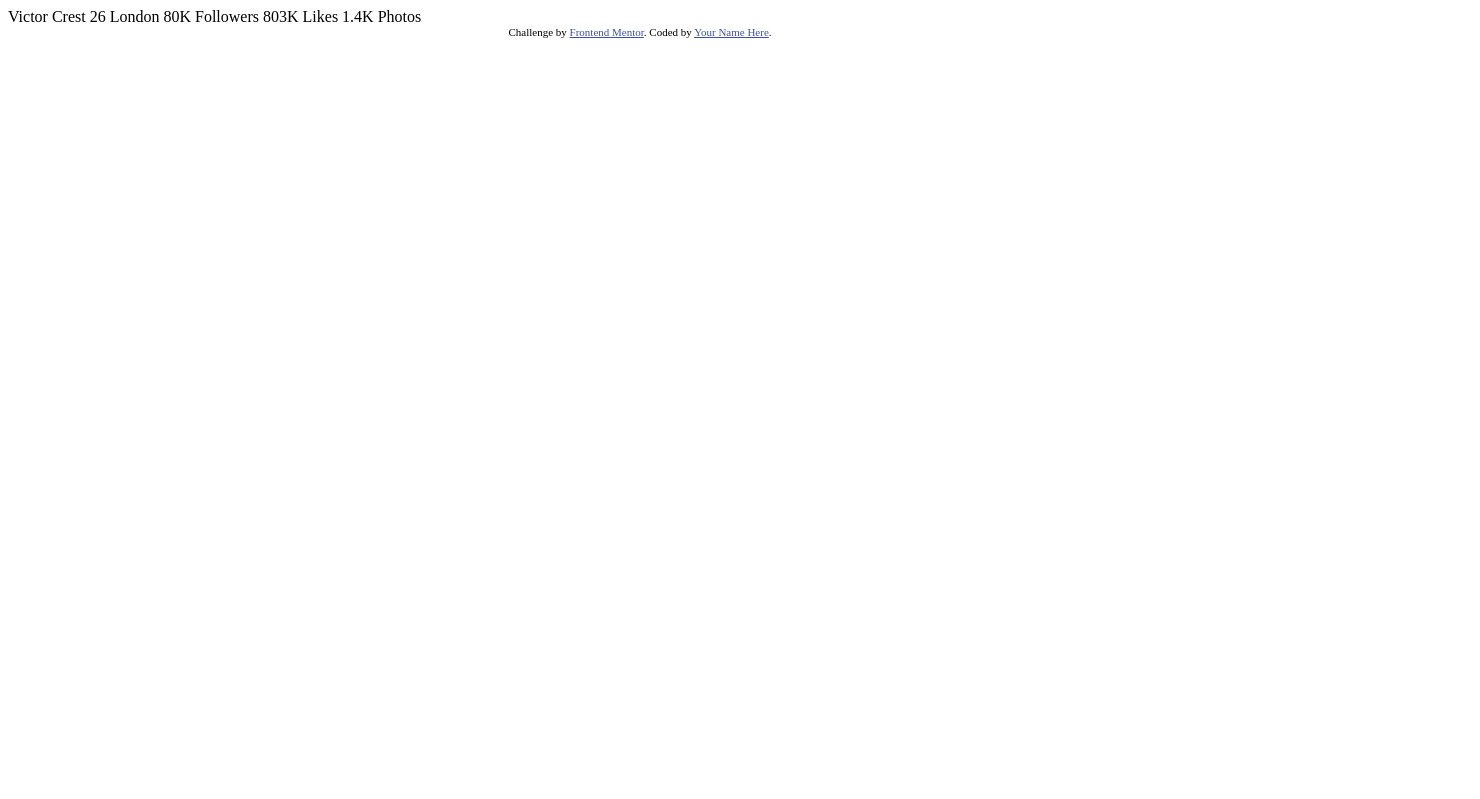
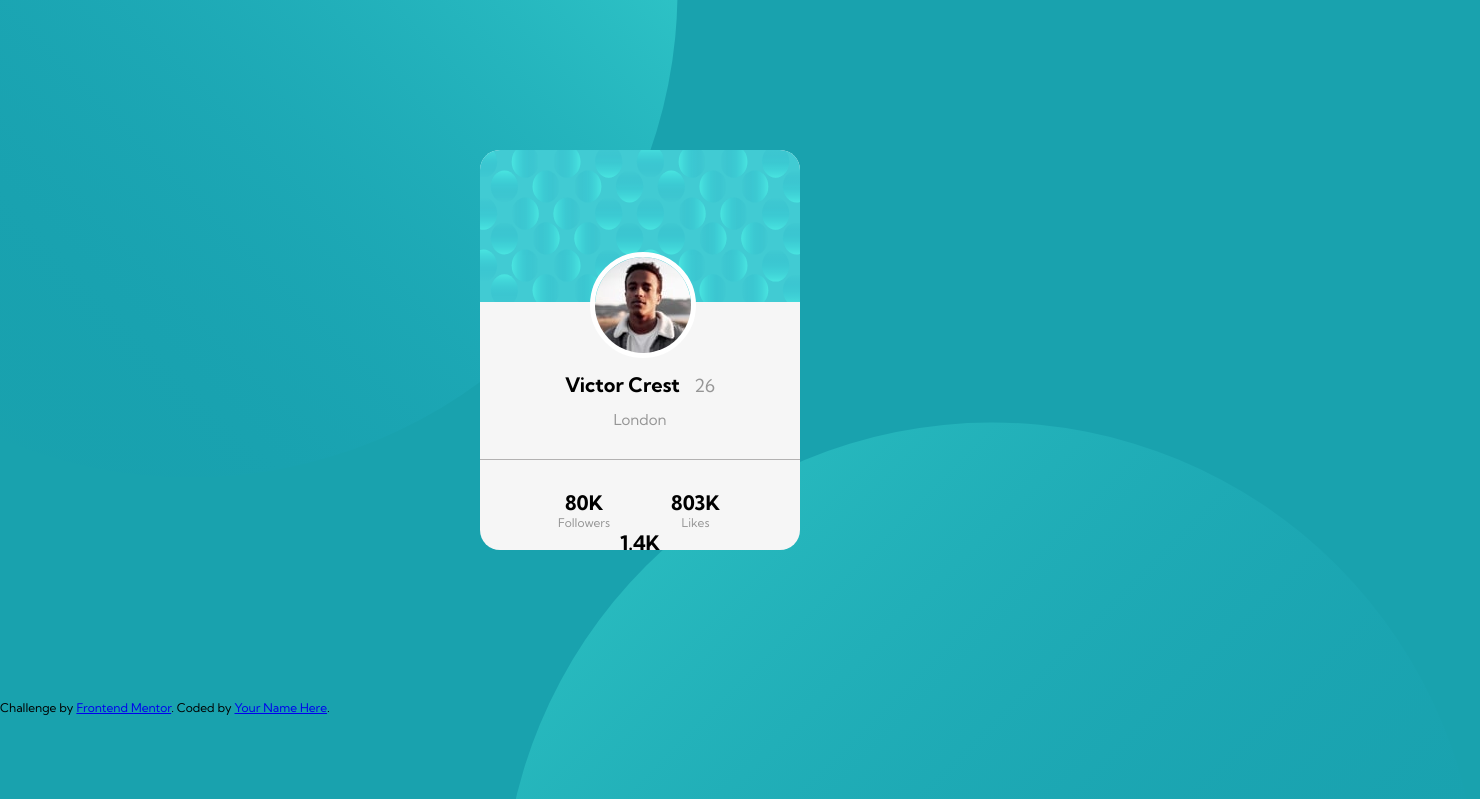
Before and after one commit to Bijeck0205/Fontend-Mentor-Challenges-Desktop-Only, a plain HTML site: page profile-card-component-main/index.html in a window 1280 px wide. Shown: the top 799 px of the page, 1480 px wide, since content can reach past the window. Drawn offline with Linux system fonts and the light colour scheme.

Commit message:
Finished

```diff
--- /dev/null
+++ b/profile-card-component-main/css/style.css
@@ -0,0 +1,92 @@
+* {
+  margin: 0;
+  padding: 0;
+}
+body {
+  background: hsl(185, 75%, 39%);
+  font-family: "Kumbh Sans", sans-serif;
+  overflow: hidden;
+  font-size: 12px;
+}
+hr {
+  border: none;
+  border-top: 1px solid;
+  border-color: hsl(0, 1%, 70%);
+}
+.container {
+  background-color: #f6f6f6;
+  border-radius: 20px;
+  height: 400px;
+  margin: 150px auto 150px auto;
+  width: 25%;
+  overflow: hidden;
+  position: relative;
+}
+.container-img {
+  width: 100%;
+  height: 38%;
+}
+.img-background-top {
+  display: inline;
+  position: absolute;
+  left: -300px;
+  top: -500px;
+}
+.img-background-bottom {
+  display: inline;
+  position: absolute;
+  bottom: -600px;
+  right: -200px;
+}
+.avatar {
+  background-color: white;
+  border: 5px solid white;
+  border-radius: 50%;
+  display: inline;
+  position: absolute;
+  left: 50%;
+  margin-left: -50px;
+  top: 38%;
+  margin-top: -50px;
+}
+.main-container {
+  text-align: center;
+  padding-top: 60px;
+  padding-bottom: 30px;
+  font-size: 18px;
+}
+.top-main-title {
+  line-height: 2;
+}
+.name {
+  font-size: 20px;
+  display: inline;
+  font-weight: bold;
+  margin-right: 10px;
+}
+.age {
+  display: inline;
+  color: hsl(0, 0%, 59%);
+}
+.country {
+  color: hsl(0, 0%, 59%);
+  margin-top: 5px;
+  font-size: 15px;
+}
+.bottom-container {
+  text-align: center;
+  padding-top: 30px;
+}
+.social-network {
+  display: inline-block;
+}
+.number-follower {
+  font-weight: bold;
+  margin: 0px 30px;
+  font-size: 20px;
+}
+.title {
+  display: inline;
+  margin: 0px 28px;
+  color: hsl(0, 0%, 59%);
+}
--- a/profile-card-component-main/index.html
+++ b/profile-card-component-main/index.html
@@ -1,35 +1,61 @@
 <!DOCTYPE html>
 <html lang="en">
   <head>
-  <meta charset="UTF-8">
-  <meta name="viewport" content="width=device-width, initial-scale=1.0"> <!-- displays site properly based on user's device -->
-
-  <link rel="icon" type="image/png" sizes="32x32" href="./images/favicon-32x32.png">
-
+    <meta charset="UTF-8" />
+    <meta name="viewport" content="width=device-width, initial-scale=1.0" />
+    <!-- displays site properly based on user's device -->
+    <link rel="stylesheet" href="css/style.css" />
+    <link
+      rel="icon"
+      type="image/png"
+      sizes="32x32"
+      href="./images/favicon-32x32.png"
+    />
+    <link rel="preconnect" href="https://fonts.gstatic.com" />
+    <link
+      href="https://fonts.googleapis.com/css2?family=Kumbh+Sans:wght@400;700&display=swap"
+      rel="stylesheet"
+    />
     <title>Frontend Mentor | Profile card component</title>
-
-  <!-- Feel free to remove these styles or customise in your own stylesheet 👍 -->
-  <style>
-    .attribution { font-size: 11px; text-align: center; }
-    .attribution a { color: hsl(228, 45%, 44%); }
-  </style>
   </head>
   <body>
-  Victor Crest
-  26
-  London
-
-  80K
-  Followers
-
-  803K
-  Likes
-
-  1.4K
-  Photos
+    <img class="img-background-top" src="images/bg-pattern-top.svg" alt="" />
+    <img
+      class="img-background-bottom"
+      src="images/bg-pattern-bottom.svg"
+      alt=""
+    />
+    <div class="container">
+      <img class="container-img" src="images/bg-pattern-card.svg" alt="" />
+      <img class="avatar" src="images/image-victor.jpg" alt="" />
+      <div class="main-container">
+        <div class="top-main-title">
+          <p class="name">Victor Crest</p>
+          <p class="age">26</p>
+        </div>
+        <div class="country">London</div>
+      </div>
+      <hr />
+      <div class="bottom-container">
+        <div class="social-network">
+          <p class="number-follower">80K</p>
+          <p class="title">Followers</p>
+        </div>
+        <div class="social-network">
+          <p class="number-follower">803K</p>
+          <p class="title">Likes</p>
+        </div>
+        <div class="social-network">
+          <p class="number-follower">1.4K</p>
+          <p class="title">Photos</p>
+        </div>
+      </div>
+    </div>
     <div class="attribution">
-    Challenge by <a href="https://www.frontendmentor.io?ref=challenge" target="_blank">Frontend Mentor</a>.
-    Coded by <a href="#">Your Name Here</a>.
+      Challenge by
+      <a href="https://www.frontendmentor.io?ref=challenge" target="_blank"
+        >Frontend Mentor</a
+      >. Coded by <a href="#">Your Name Here</a>.
     </div>
   </body>
 </html>
```
Lines whose indentation alone changed are shown as unchanged.
